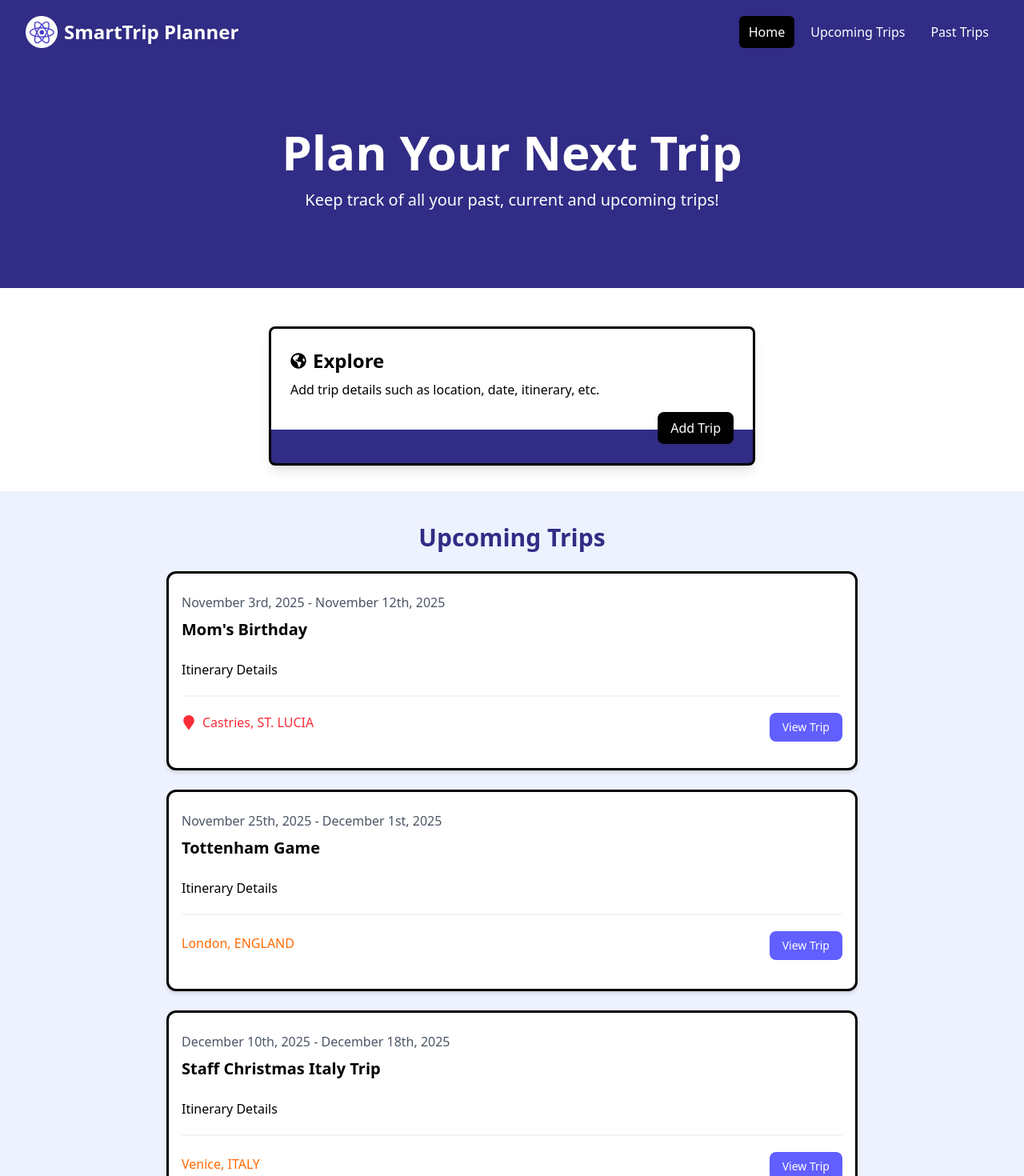
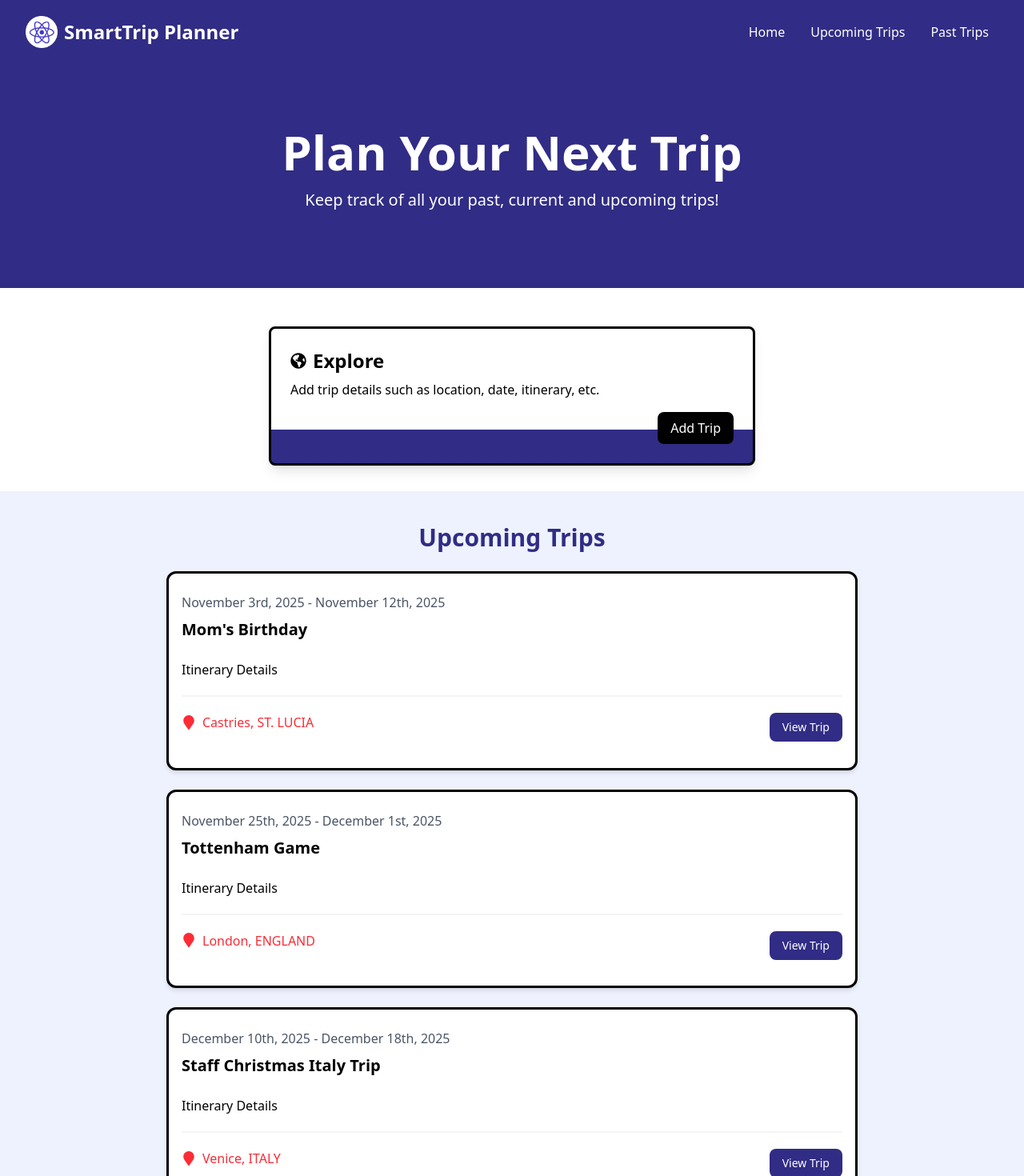
Before and after one commit to jahi-omari/trip-planner, a React (Vite) app: page /homepage in a window 1280 px wide. Shown: the top 1470 px of the page at 80% size. Built offline with nearby package versions, Linux system fonts and the light colour scheme.

Commit message:
Created 404 not found page

```diff
--- a/src/App.jsx
+++ b/src/App.jsx
@@ -3,7 +3,7 @@
 import Homepage from './pages/Homepage'
 import UpcomingTripsPage from './pages/UpcomingTripsPage'
 import MainLayout from './layouts/MainLayout'
-
+import NotFoundPage from './pages/NotFoundPage'
 
 const router = createBrowserRouter(
   [{path: "/",
@@ -12,6 +12,7 @@
       {index: true, element: <Homepage/>},
       {path: "homepage", element: <Homepage/>},
       {path: "upcoming-trips-page", element: <UpcomingTripsPage/>},
+      {path: "*", element: <NotFoundPage/>},
     ]
   }]
 )
--- a/src/components/HomeCards.jsx
+++ b/src/components/HomeCards.jsx
@@ -1,5 +1,6 @@
 import React from 'react'
 import Card from './Card'
+import { Link } from 'react-router-dom'
 import { FaGlobeAmericas } from 'react-icons/fa'
 
 const HomeCards = () => {
@@ -18,12 +19,12 @@
             </p>
             {/* Move button to the right of the card */}
             <div className="flex justify-end">
-                <a
-                    href="/new.html"
+                <Link
+                    to="/add-trip"
                     className="inline-block bg-black text-white rounded-lg px-4 py-2 hover:bg-gray-700"
                 >
                     Add Trip
-            </a>
+            </Link>
             </div>
 
           </Card>
--- a/src/components/Navbar.jsx
+++ b/src/components/Navbar.jsx
@@ -1,8 +1,14 @@
 import React from 'react'
-import { Link } from 'react-router-dom'
+import { NavLink } from 'react-router-dom'
 import logo from '../assets/images/logo.png'
 
 const navbar = () => {
+
+  // adds black background to button when a navbar button is selected
+  const linkClass = ({isActive}) =>
+                    isActive ? 'text-white bg-black hover:bg-gray-900 hover:text-white rounded-md px-3 py-2'
+                  : 'text-white hover:bg-gray-900 hover:text-white rounded-md px-3 py-2'
+
   return (
     <nav className="bg-indigo-900 border-black-100">
       <div className="mx-auto max-w-7xl px-2 sm:px-6 lg:px-8">
@@ -11,7 +17,7 @@
             className="flex flex-1 items-center justify-center md:items-stretch md:justify-start"
           >
             {/* <!-- Logo --> */}
-            <Link className="flex flex-shrink-0 items-center mr-4" to="/">
+            <NavLink className="flex flex-shrink-0 items-center mr-4" to="/">
               <img
                 className="h-10 w-auto"
                 src={logo}
@@ -20,24 +26,24 @@
               <span className="hidden md:block text-white text-2xl font-bold ml-2"
                 >SmartTrip Planner</span
               >
-            </Link>
+            </NavLink>
             <div className="md:ml-auto">
               <div className="flex space-x-2">
-                <Link
+                <NavLink
                   to="/"
-                  className="text-white bg-black hover:bg-gray-900 hover:text-white rounded-md px-3 py-2"
-                  >Home</Link
-                >
-                <Link
+                  className={linkClass}
+                  >Home
+                  </NavLink>
+                <NavLink
                   to="/upcoming-trips-page"
-                  className="text-white hover:bg-gray-900 hover:text-white rounded-md px-3 py-2"
-                  > Upcoming Trips</Link
-                >
-                <Link
+                  className={linkClass}
+                  > Upcoming Trips
+                </NavLink>
+                <NavLink
                   to="/past-trips"
-                  className="text-white hover:bg-gray-900 hover:text-white rounded-md px-3 py-2"
-                  >Past Trips</Link
-                >
+                  className={linkClass}
+                  >Past Trips
+                </NavLink>
               </div>
             </div>
           </div>
--- a/src/components/RecentUpcomingTrips.jsx
+++ b/src/components/RecentUpcomingTrips.jsx
@@ -1,4 +1,5 @@
 import React from 'react'
+import { Link } from 'react-router-dom'
 import { FaMapMarker, FaGlobeAmericas} from 'react-icons/fa'
 
 const RecentUpcomingTrips = () => {
@@ -36,12 +37,12 @@
                   <FaMapMarker className="inline text-lg mr-2 mb-1"/>
                   Castries, ST. LUCIA
                 </div>
-                <a
-                  href="job.html"
-                  className="h-[36px] bg-indigo-500 hover:bg-indigo-600 text-white px-4 py-2 rounded-lg text-center text-sm"
+                <Link
+                  to="trip.id"
+                  className="h-[36px] bg-indigo-900 hover:bg-indigo-600 text-white px-4 py-2 rounded-lg text-center text-sm"
                 >
                  View Trip
-                </a>
+                </Link>
               </div>
             </div>
           </div>
@@ -62,16 +63,16 @@
               <div className="border border-gray-100 mb-5"></div>
 
               <div className="flex flex-col lg:flex-row justify-between mb-4">
-                <div className="text-orange-500 mb-3">
-                  <i className="fa-solid fa-location-dot text-lg"></i>
+                <div className="text-red-500 mb-3">
+                  <FaMapMarker className="inline text-lg mr-2 mb-1"/>
                   London, ENGLAND
                 </div>
-                <a
-                  href="job.html"
-                  className="h-[36px] bg-indigo-500 hover:bg-indigo-600 text-white px-4 py-2 rounded-lg text-center text-sm"
+                <Link
+                  to="job.id"
+                  className="h-[36px] bg-indigo-900 hover:bg-indigo-600 text-white px-4 py-2 rounded-lg text-center text-sm"
                 >
                  View Trip
-                </a>
+                </Link>
               </div>
             </div>
           </div>
@@ -92,16 +93,16 @@
               <div className="border border-gray-100 mb-5"></div>
 
               <div className="flex flex-col lg:flex-row justify-between mb-4">
-                <div className="text-orange-500 mb-3">
-                  <i className="fa-solid fa-location-dot text-lg"></i>
+                <div className="text-red-500 mb-3">
+                  <FaMapMarker className="inline text-lg mr-2 mb-1"/>
                   Venice, ITALY
                 </div>
-                <a
-                  href="job.html"
-                  className="h-[36px] bg-indigo-500 hover:bg-indigo-600 text-white px-4 py-2 rounded-lg text-center text-sm"
+                <Link
+                  to="{job.id}"
+                  className="h-[36px] bg-indigo-900 hover:bg-indigo-900 text-white px-4 py-2 rounded-lg text-center text-sm"
                 >
                  View Trip
-                </a>
+                </Link>
               </div>
             </div>
           </div>
--- /dev/null
+++ b/src/pages/NotFoundPage.jsx
@@ -0,0 +1,22 @@
+import React from 'react'
+import { Link } from 'react-router-dom'
+import { FaExclamationTriangle } from 'react-icons/fa'
+
+const NotFoundPage = () => {
+  return (
+    <>
+    <section className="text-center flex flex-col justify-center items-center h-96">
+      <FaExclamationTriangle className='text-yellow-400 text-6xl mb-4'/>
+      <h1 className="text-6xl font-bold mb-4">404 Not Found</h1>
+      <p className="text-xl mb-5">This page does not exist</p>
+      <Link
+        to="/"
+        className="text-white bg-indigo-900 hover:bg-indigo-900 rounded-md px-3 py-2 mt-4"
+        >Go Back
+     </Link>
+    </section>
+    </>
+  )
+}
+
+export default NotFoundPage
```
